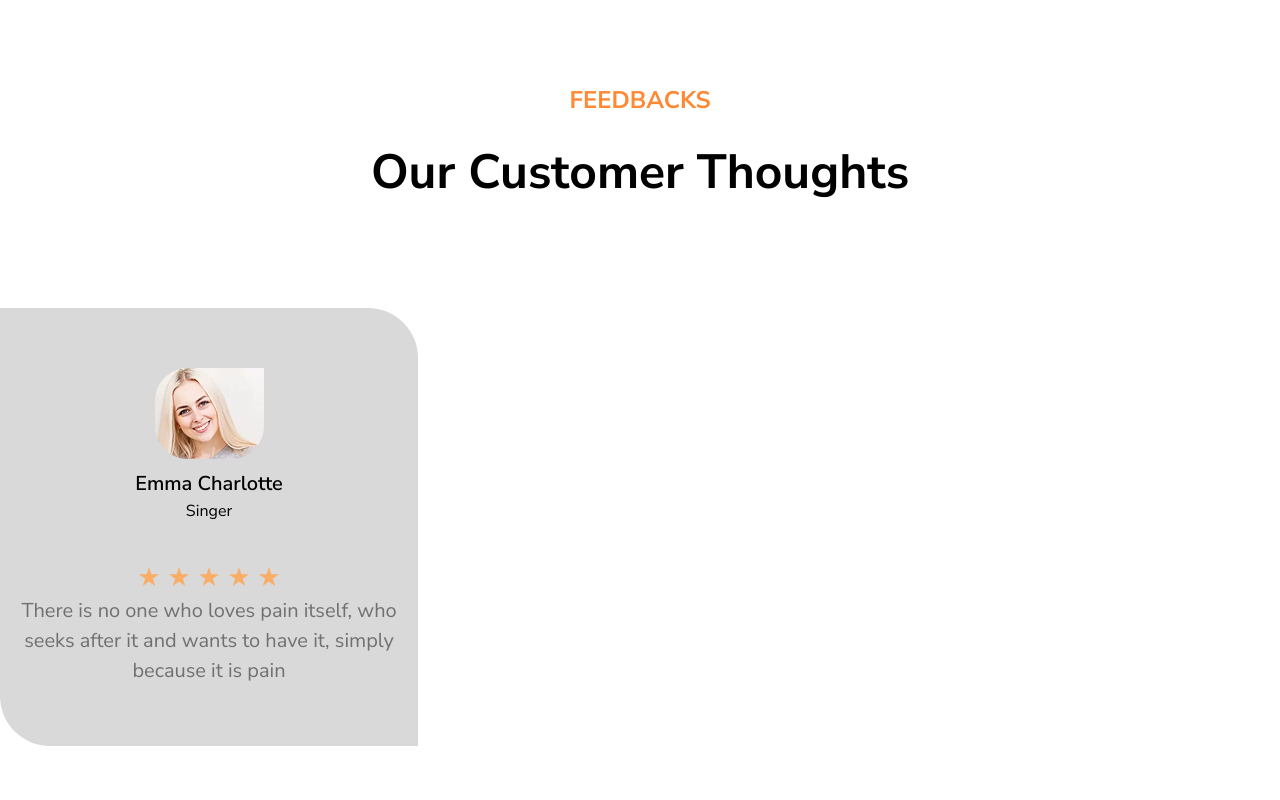
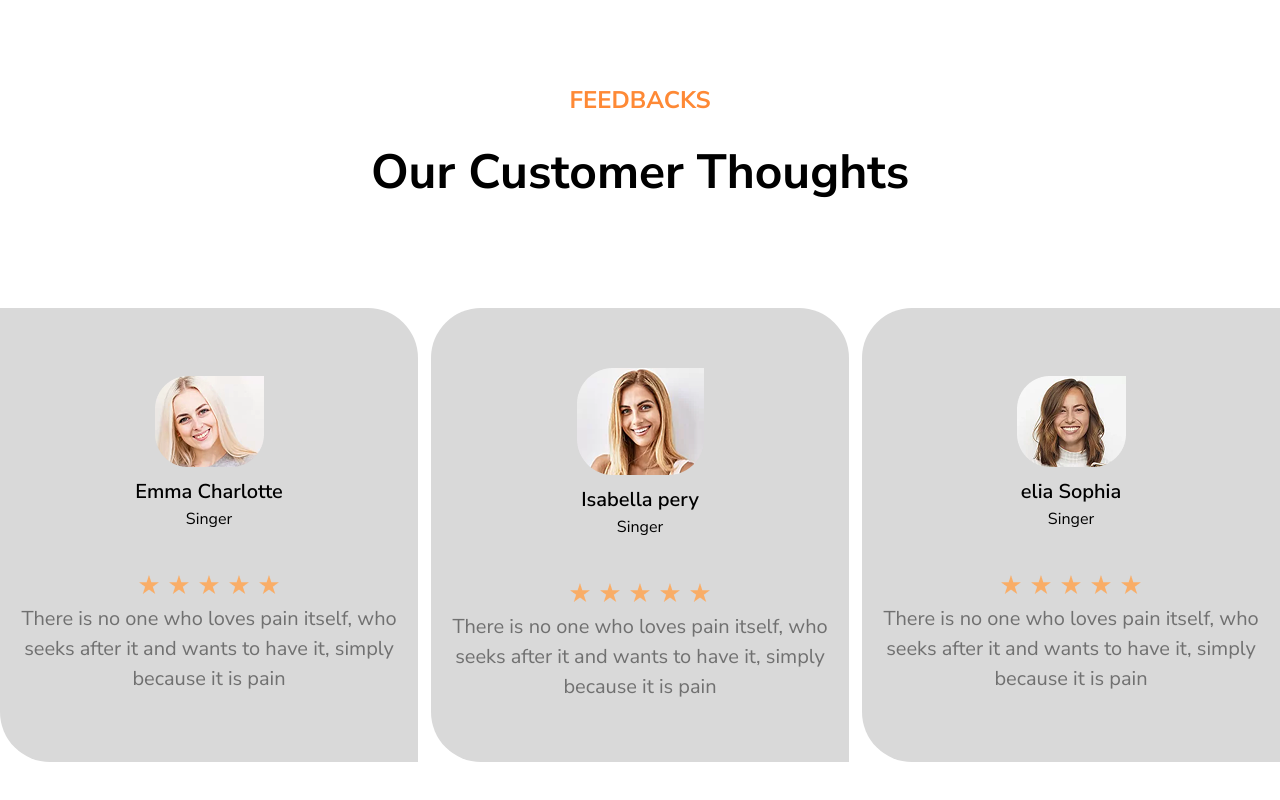
Before and after one commit to Anayatul-Ahad-Shoikot/nextpet, a Next.js app: page / in a window 1280 px wide. Shown: the part 878-1678 px from the top of the page. Built offline with nearby package versions, Linux system fonts and the light colour scheme.

Commit message:
faaaaaaaaaaaaaaaaaaaaaaaaaaaaaaaaaaaaaaaaaaaaaaaaaaaaaaaaaaaaaaaaaaaa

```diff
--- a/src/components/emam/Feedbacks.tsx
+++ b/src/components/emam/Feedbacks.tsx
@@ -1,5 +1,7 @@
 import Image from "next/image"
 import w1 from '@/src/assets/w1.png'
+import w2 from '@/src/assets/w2.png'
+import w3 from '@/src/assets/w3.png'
 import star from '@/src/assets/icon/Star.png'
 
 const Feedbacks = () => {
@@ -14,12 +16,50 @@ const Feedbacks = () => {
           </div>
         </div>
 
-        <div className="flex mt-[112px] ">
-            <div className="bg-[#D9D9D9] flex items-center justify-center text-center rounded-tr-[50px] rounded-bl-[50px] rounded-bl-[50px]">
+        <div className="flex justify-between mt-[112px] ">
+            <div className="bg-[#D9D9D9] hover:bg-[#fbc089d9] hover:rounded-tl-[50px] hover:rounded-br-[50px] flex items-center justify-center text-center rounded-tr-[50px] rounded-bl-[50px] rounded-bl-[50px]">
                 <div className="py-[60px] px-4.5">
                     <div>
                         <Image src={w1} alt="image" className="mx-auto"/>
                         <h3 className="font-semibold text-[20px] mt-2.5">Emma Charlotte</h3>
+                        <p>Singer</p>
+                    </div>
+                    <div className="flex items-center justify-center  mt-11">
+                        <div className="flex gap-2.5">
+                            <Image src={star} alt="image"/>
+                            <Image src={star} alt="image"/>
+                            <Image src={star} alt="image"/>
+                            <Image src={star} alt="image"/>
+                            <Image src={star} alt="image"/>
+                        </div>
+                    </div>
+                        <p className="w-[382px] text-[#707070] mt-2.5 font-normal text-[20px]">There is no one who loves pain itself, who seeks after it and wants to have it, simply because it is pain</p>
+                </div>
+            </div>
+            <div className="bg-[#D9D9D9] hover:bg-[#fbc089d9] hover:rounded-tl-[50px] rounded-tl-[50px] hover:rounded-br-[50px] flex items-center justify-center text-center rounded-tr-[50px] rounded-bl-[50px] rounded-bl-[50px]">
+                <div className="py-[60px] px-4.5">
+                    <div>
+                        <Image src={w2} alt="image" className="mx-auto"/>
+                        <h3 className="font-semibold text-[20px] mt-2.5">Isabella pery</h3>
+                        <p>Singer</p>
+                    </div>
+                    <div className="flex items-center justify-center  mt-11">
+                        <div className="flex gap-2.5">
+                            <Image src={star} alt="image"/>
+                            <Image src={star} alt="image"/>
+                            <Image src={star} alt="image"/>
+                            <Image src={star} alt="image"/>
+                            <Image src={star} alt="image"/>
+                        </div>
+                    </div>
+                        <p className="w-[382px] text-[#707070] mt-2.5 font-normal text-[20px]">There is no one who loves pain itself, who seeks after it and wants to have it, simply because it is pain</p>
+                </div>
+            </div>
+            <div className="bg-[#D9D9D9] hover:bg-[#fbc089d9] hover:rounded-tr-[50px] hover:rounded-br-[50px] flex items-center justify-center text-center rounded-tl-[50px] rounded-bl-[50px] rounded-bl-[50px]">
+                <div className="py-[60px] px-4.5">
+                    <div>
+                        <Image src={w3} alt="image" className="mx-auto"/>
+                        <h3 className="font-semibold text-[20px] mt-2.5">elia Sophia</h3>
                         <p>Singer</p>
                     </div>
                     <div className="flex items-center justify-center  mt-11">
```
